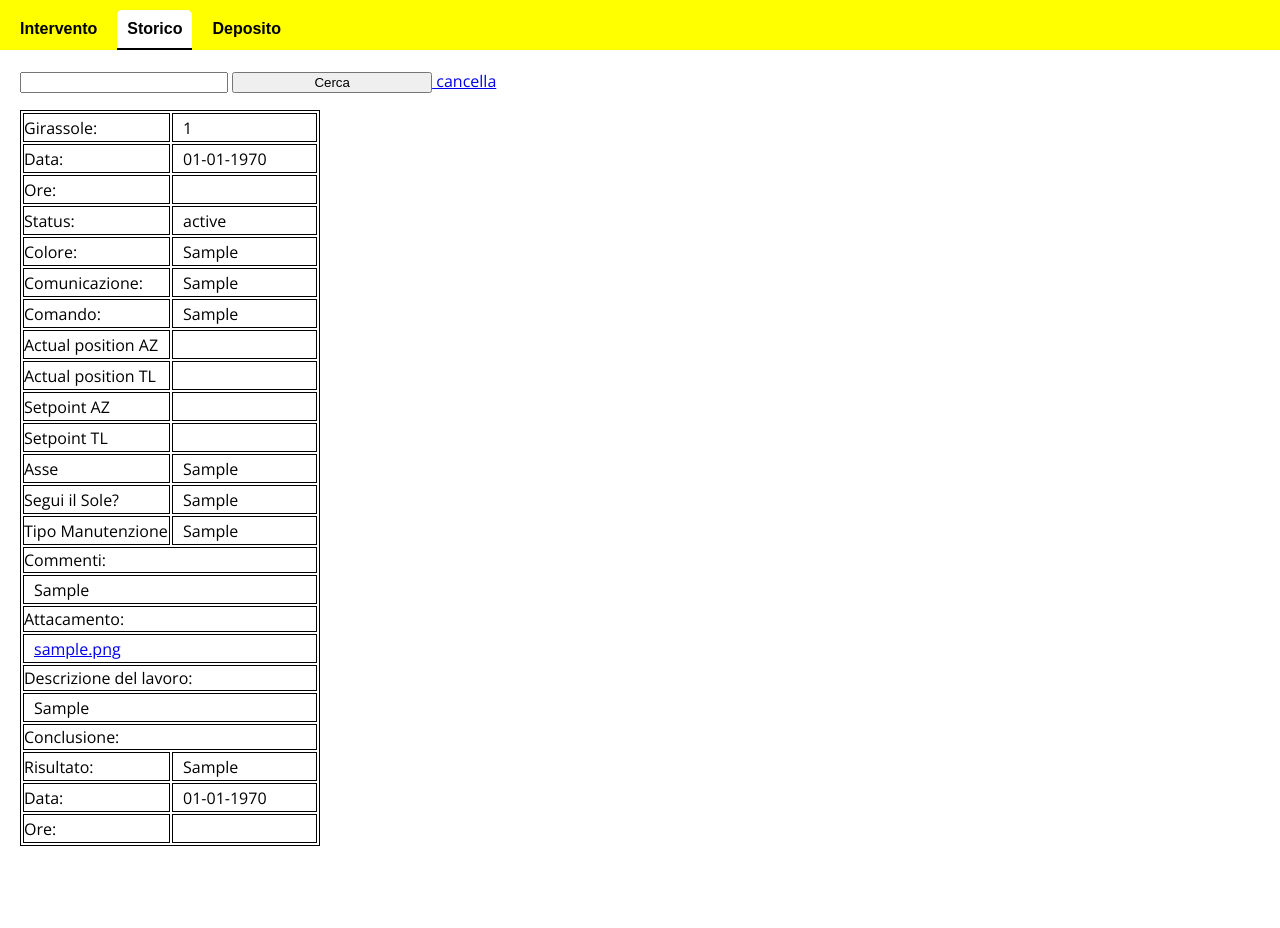
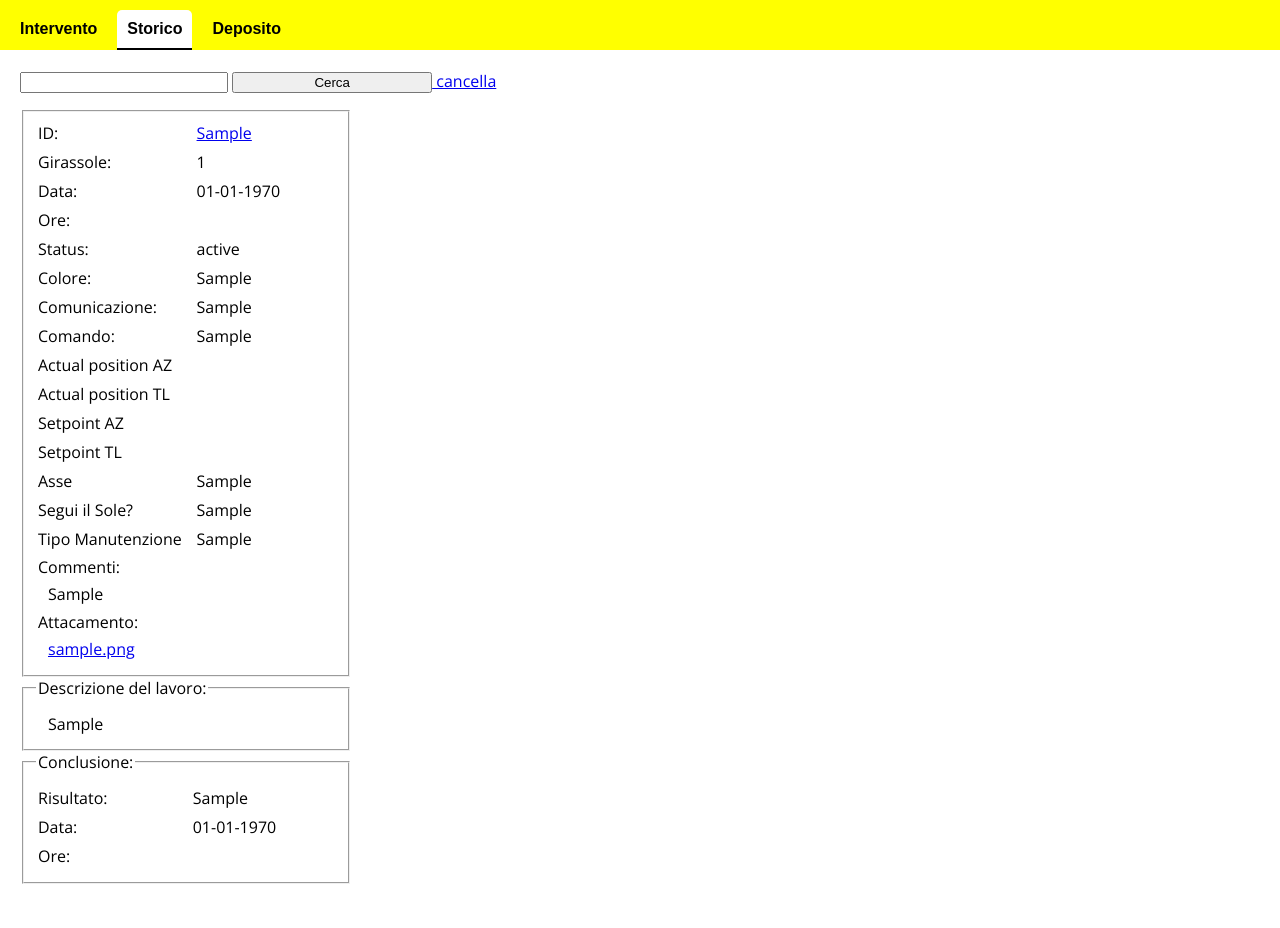
Before and after one commit to bcasavilca/CMMS, a PHP site: page /historic.php in a window 1280 px wide. Before the commit the page ends 846 px from the top, so only its background shows below. Run offline with PHP 8.4, Linux system fonts and the light colour scheme; tables that the repository leaves empty or names only in its code hold one stand-in row (values such as "Sample post"); data that the repository does not hold is empty.

Commit message:
Update historic.php
copiando e colando novo codigo, está funcionando ok.

```diff
--- a/public_html/historic.php
+++ b/public_html/historic.php
@@ -41,7 +41,7 @@ table, th, td {
   margin-left: 0;
   padding-left: 0;
   white-space: pre-line;
-  border:0.5px solid black;
+
 
 }
 tbody {
@@ -51,7 +51,7 @@ tbody {
 }
 .tabela{
     padding-left: 0;
-    border:0.5px solid black;
+
     width: 300px;
 }
 
@@ -161,7 +161,7 @@ tbody {
 </form>
 
 </div>
-<div><php? echo "Numero di registro: " . $num_results; ?></div>
+
 <div class="conteudo_intervento">
 
 <?php // Crie uma consulta SQL para recuperar os resultados da pesquisa
@@ -181,11 +181,12 @@ if ($result->num_rows > 0) {
     while($row_res = $result->fetch_assoc()) {
 
 
-    echo "<table class=tabela >";
-    echo "<tr >";
-    echo "<td class=cabecalho>ID:  </td>";
-    echo "<td class=preencher >".$row_res['chave']."</td>";
-    echo "</tr>";
+   echo "<table class=tabela >";
+echo "<tr >";
+echo "<td class='cabecalho'>ID</td>";
+
+echo "<td class='preencher'><a href='historic.php?id=" . $row_res['chave'] . "'>" . $row_res['chave'] . "</a></td>";
+echo "</tr>";
 	//--------------------------------------------------
 	echo "<tr >";
     echo "<td class=cabecalho>Girassole:  </td>";
@@ -402,15 +403,17 @@ $respostas = "SELECT * FROM tabela ORDER BY chave DESC" ;
 $res = mysqli_query($conexao,$respostas);
 //--------------------------------------------------------------------------------
 
+
 while($row_res = mysqli_fetch_assoc($res))
 {
 
+    echo "<fieldset style='width:300px;'>";
+    echo "<table>";
+	echo "<tr >";
+    echo "<td class='cabecalho'>ID:</td>";
+    echo "<td class='preencher' id='row-". $row_res['chave'] . "'><a href='historic.php?id=" . $row_res['chave'] . "#row-" . $row_res['chave'] . "'>" . $row_res['chave'] . "</a></td>";
+    echo "</tr>";
 
-    echo "<table class=tabela >";
-	/*echo "<tr >";
-    echo "<td class=cabecalho>ID:  </td>";
-    echo "<td class=preencher >#000".$row_res['chave']."</td>";
-    echo "</tr>";*/
 	//--------------------------------------------------
 	echo "<tr >";
     echo "<td class=cabecalho>Girassole:  </td>";
@@ -586,17 +589,25 @@ while($row_res = mysqli_fetch_assoc($res))
     echo "<td class=preencher colspan=\"2\" ><a href=".$row_res['image'].">".$row_res['image']."</a></td>";
     echo "</tr>";
     }
+     echo "</table >";
+    echo "</fieldset >";
     //----------------------------------------------------
+    echo "<fieldset style='width:300px;'><legend>Descrizione del lavoro:</legend>";
+     echo "<table >";
     echo "<tr>";
-    echo "<td colspan=\"2\" class=cabecalho >Descrizione del lavoro:  </td>";
+    echo "<td colspan=\"2\" class=cabecalho >  </td>";
     echo "</tr>";
     //----------------------------------------------------
     echo "<tr>";
     echo "<td class=preencher colspan=\"2\" >".$row_res['solucao']."</td>";
     echo "</tr>";
+     echo "</table >";
+    echo "</fieldset>";
     //---------------------------------------------------
-      echo "<tr>";
-    echo "<td colspan=\"2\" class=cabecalho >Conclusione:  </td>";
+    echo "<fieldset style='width:300px;'><legend>Conclusione:</legend>";
+     echo "<table >";
+    echo "<tr>";
+    echo "<td colspan=\"2\" class=cabecalho >  </td>";
     echo "</tr>";
     //----------------------------------------------------
     echo "<tr>";
@@ -638,8 +649,9 @@ while($row_res = mysqli_fetch_assoc($res))
 
 
 
-    echo "</table></br></br>";
-
+    echo "</table>";
+    echo "</fieldset>
+    </br></br>";
 }
 
 
```
